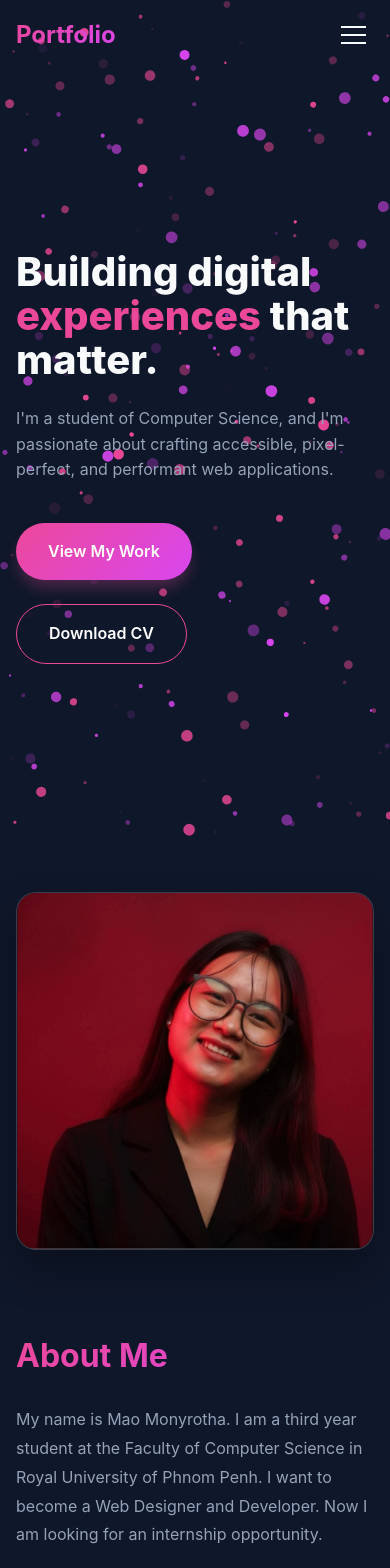
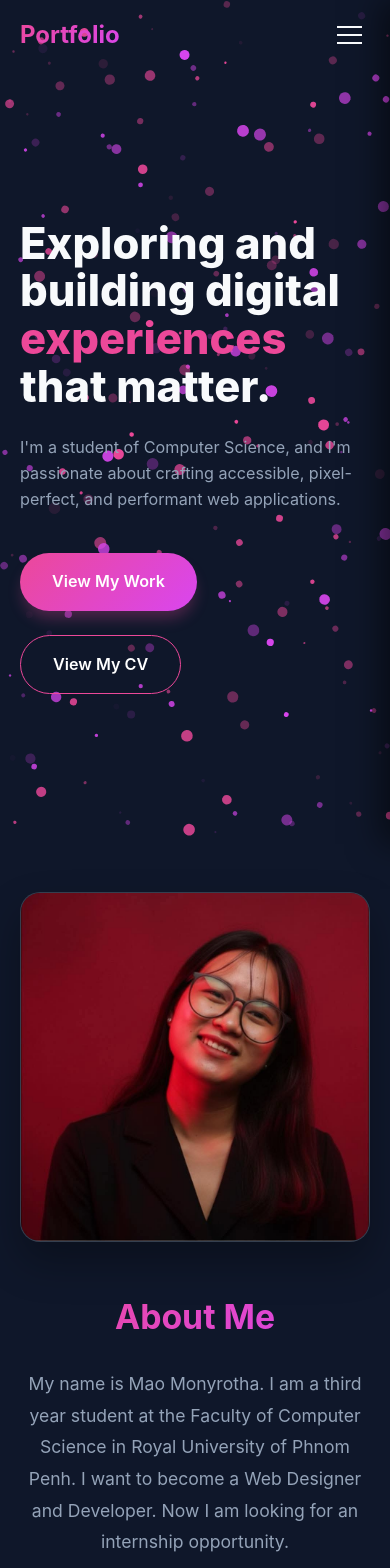
Before and after one commit to rothaa/Monyrotha, a React (Vite) app: page / in a window 390 px wide. Shown: the top 1568 px of the page. Built offline with nearby package versions, Linux system fonts and the light colour scheme; no server answers; the database is empty.

Commit message:
Pushing portfolio code

```diff
--- a/src/components/About.jsx
+++ b/src/components/About.jsx
@@ -3,8 +3,8 @@ import React from 'react'
 const About = () => {
     const gridStyles = {
         display: 'grid',
-        gridTemplateColumns: 'repeat(auto-fit, minmax(300px, 1fr))',
-        gap: '4rem',
+        gridTemplateColumns: 'repeat(auto-fit, minmax(280px, 1fr))',
+        gap: 'clamp(2rem, 8vw, 4rem)',
         alignItems: 'center',
     }
 
@@ -36,8 +36,8 @@ const About = () => {
                         }}
                     />
                 </div>
-                <div style={{ padding: '1rem 0' }}>
-                    <h2 className="section-title" style={{ textAlign: 'left', marginBottom: '1.5rem' }}>About Me</h2>
+                <div style={{ padding: '1rem 0' }} className="about-content">
+                    <h2 className="section-title" style={{ textAlign: 'inherit', marginBottom: '1.5rem' }}>About Me</h2>
                     <p style={{ color: 'var(--text-secondary)', marginBottom: '2rem', fontSize: '1.1rem', lineHeight: '1.8' }}>
                         My name is Mao Monyrotha. I am a third year student at the Faculty of Computer Science in Royal University of Phnom Penh. I want to become a Web Designer and Developer.
                         Now I am looking for an internship opportunity.
--- a/src/components/Comments.jsx
+++ b/src/components/Comments.jsx
@@ -144,11 +144,11 @@ const Comments = () => {
             <div className="container" style={{ position: 'relative', zIndex: 1 }}>
                 <h2 className="section-title">Community Feedback</h2>
 
-                <div style={{ display: 'grid', gridTemplateColumns: 'repeat(auto-fit, minmax(320px, 1fr))', gap: '4rem', alignItems: 'start' }}>
+                <div style={{ display: 'grid', gridTemplateColumns: 'repeat(auto-fit, minmax(280px, 1fr))', gap: '3rem', alignItems: 'start' }}>
 
                     {/* Form Section */}
-                    <div className="animate-slide-up" style={{ ...glassStyle, padding: '3rem' }}>
-                        <h3 style={{ fontSize: '1.75rem', marginBottom: '2rem', color: 'var(--text-primary)', fontWeight: '600' }}>
+                    <div className="animate-slide-up" style={{ ...glassStyle, padding: 'clamp(1.5rem, 5vw, 3rem)' }}>
+                        <h3 style={{ fontSize: 'var(--fs-h3)', marginBottom: '2rem', color: 'var(--text-primary)', fontWeight: '600' }}>
                             Drop a Message
                         </h3>
                         <form onSubmit={handleSubmit}>
--- a/src/components/HangmanGame.jsx
+++ b/src/components/HangmanGame.jsx
@@ -40,38 +40,39 @@ const HangmanGame = () => {
         background: 'rgba(15, 23, 42, 0.9)',
         backdropFilter: 'blur(12px)',
         borderRadius: '24px',
-        padding: '2rem',
+        padding: 'clamp(1rem, 5vw, 2rem)',
         border: '1px solid rgba(236, 72, 153, 0.2)',
         textAlign: 'center',
         maxWidth: '600px',
-        margin: '2rem auto',
+        margin: '1rem auto',
         boxShadow: '0 20px 50px rgba(0, 0, 0, 0.4)',
-        color: '#fff'
+        color: '#fff',
+        width: '100%'
     };
 
     const letterBoxStyles = {
         display: 'flex',
         justifyContent: 'center',
-        gap: '0.75rem',
-        margin: '2rem 0',
+        gap: 'min(0.75rem, 2vw)',
+        margin: '1.5rem 0',
         flexWrap: 'wrap'
     };
 
     const letterStyles = {
-        fontSize: '1.5rem',
+        fontSize: 'clamp(0.9rem, 5vw, 1.5rem)',
         fontWeight: '700',
-        paddingBottom: '0.5rem',
+        paddingBottom: '0.25rem',
         borderBottom: '3px solid var(--accent-primary)',
-        width: '30px',
+        width: 'clamp(15px, 6vw, 30px)',
         textAlign: 'center',
-        minHeight: '40px'
+        minHeight: '30px'
     };
 
     const keyboardStyles = {
         display: 'grid',
-        gridTemplateColumns: 'repeat(auto-fit, minmax(40px, 1fr))',
-        gap: '8px',
-        marginTop: '2rem'
+        gridTemplateColumns: 'repeat(auto-fit, minmax(35px, 1fr))',
+        gap: 'clamp(4px, 1vw, 8px)',
+        marginTop: '1.5rem'
     };
 
     const keyBtnStyles = (letter) => ({
--- a/src/components/Hero.jsx
+++ b/src/components/Hero.jsx
@@ -9,14 +9,14 @@ const Hero = () => {
     }
 
     const headingStyles = {
-        fontSize: '4rem',
+        fontSize: 'var(--fs-h1)',
         lineHeight: '1.1',
         fontWeight: '800',
         marginBottom: '1.5rem',
     }
 
     const subtextStyles = {
-        fontSize: '1.25rem',
+        fontSize: 'var(--fs-base)',
         color: 'var(--text-secondary)',
         maxWidth: '100%',
         marginBottom: '2.5rem',
@@ -49,7 +49,7 @@ const Hero = () => {
         <section id="hero" style={sectionStyles}>
             <div className="container">
                 <h1 style={headingStyles} className="animate-slide-up">
-                    Building digital <br />
+                    Exploring and building digital <span className="mobile-break"><br /></span>
                     <span style={{ color: 'var(--accent-primary)' }}>experiences</span> that matter.
                 </h1>
                 <p style={subtextStyles} className="animate-slide-up delay-100">
@@ -59,8 +59,9 @@ const Hero = () => {
                 <div style={{ display: 'flex', gap: '1.5rem', flexWrap: 'wrap' }} className="animate-slide-up delay-200">
                     <a href="#projects" style={buttonStyles}>View My Work</a>
                     <a
-                        href="/CV.pdf"
-                        download
+                        href="/Mao Monyrotha.cv.pdf"
+                        target="_blank"
+                        rel="noopener noreferrer"
                         style={secondaryButtonStyles}
                         onMouseEnter={e => {
                             e.currentTarget.style.background = 'rgba(236, 72, 153, 0.1)';
@@ -71,7 +72,7 @@ const Hero = () => {
                             e.currentTarget.style.transform = 'translateY(0)';
                         }}
                     >
-                        Download CV
+                        View My CV
                     </a>
                 </div>
             </div>
--- a/src/components/Navbar.jsx
+++ b/src/components/Navbar.jsx
@@ -67,6 +67,17 @@ const Navbar = () => {
         cursor: 'pointer',
     }
 
+    const mobileNavOverlayStyles = {
+        position: 'fixed',
+        inset: 0,
+        backgroundColor: 'rgba(0, 0, 0, 0.5)',
+        backdropFilter: 'blur(5px)',
+        zIndex: 1000,
+        opacity: mobileMenuOpen ? 1 : 0,
+        visibility: mobileMenuOpen ? 'visible' : 'hidden',
+        transition: 'all 0.3s ease',
+    }
+
     return (
         <nav style={navStyles}>
             <div className="container" style={contentStyles}>
@@ -77,6 +88,7 @@ const Navbar = () => {
                     className="mobile-menu-btn"
                     style={mobileMenuBtnStyles}
                     onClick={() => setMobileMenuOpen(!mobileMenuOpen)}
+                    aria-label="Toggle menu"
                 >
                     <span style={{ ...barStyles, transform: mobileMenuOpen ? 'rotate(45deg) translate(5px, 6px)' : 'none' }}></span>
                     <span style={{ ...barStyles, opacity: mobileMenuOpen ? 0 : 1 }}></span>
@@ -94,7 +106,20 @@ const Navbar = () => {
                 </div>
 
                 {/* Mobile Menu Overlay */}
+                {mobileMenuOpen && (
+                    <div
+                        style={mobileNavOverlayStyles}
+                        onClick={() => setMobileMenuOpen(false)}
+                    />
+                )}
+
                 <div className="mobile-nav" style={{ transform: `translateX(${mobileMenuOpen ? '0' : '100%'})` }}>
+                    <button
+                        style={{ position: 'absolute', top: '2rem', right: '2rem', color: 'white', fontSize: '2rem', border: 'none', background: 'transparent' }}
+                        onClick={() => setMobileMenuOpen(false)}
+                    >
+                        &times;
+                    </button>
                     {['Home', 'About', 'Education', 'Projects', 'Comments', 'Contact'].map((item) => (
                         <a
                             key={item}
@@ -102,7 +127,9 @@ const Navbar = () => {
                             style={{
                                 fontSize: '1.5rem',
                                 color: item === 'Contact' ? 'var(--accent-primary)' : 'var(--text-primary)',
-                                fontWeight: '600'
+                                fontWeight: '600',
+                                textDecoration: 'none',
+                                padding: '1rem'
                             }}
                             onClick={() => setMobileMenuOpen(false)}
                         >
--- a/src/components/NumberGuessingGame.jsx
+++ b/src/components/NumberGuessingGame.jsx
@@ -56,10 +56,11 @@ const NumberGuessingGame = () => {
         background: 'rgba(30, 41, 59, 0.7)',
         backdropFilter: 'blur(12px)',
         borderRadius: '20px',
-        padding: '2rem',
+        padding: 'clamp(1rem, 5vw, 2rem)',
         border: '1px solid rgba(255, 255, 255, 0.1)',
         textAlign: 'center',
-        maxWidth: '400px',
+        maxWidth: '100%',
+        width: '400px',
         margin: '2rem auto',
         boxShadow: '0 20px 50px rgba(0, 0, 0, 0.3)',
         animation: shake ? 'shake 0.5s ease' : 'none',
--- a/src/components/Projects.jsx
+++ b/src/components/Projects.jsx
@@ -47,7 +47,7 @@ const Projects = () => {
 
     const gridStyles = {
         display: 'grid',
-        gridTemplateColumns: 'repeat(auto-fit, minmax(280px, 1fr))',
+        gridTemplateColumns: 'repeat(auto-fit, minmax(260px, 1fr))',
         gap: '2rem',
     }
 
--- a/src/components/QuizGame.jsx
+++ b/src/components/QuizGame.jsx
@@ -148,10 +148,11 @@ const QuizGame = () => {
         background: 'rgba(15, 23, 42, 0.9)',
         backdropFilter: 'blur(12px)',
         borderRadius: '20px',
-        padding: '2rem',
+        padding: 'clamp(1rem, 5vw, 2rem)',
         border: '1px solid rgba(236, 72, 153, 0.2)',
         textAlign: 'center',
-        maxWidth: '500px',
+        maxWidth: '100%',
+        width: '500px',
         margin: '2rem auto',
         boxShadow: '0 20px 50px rgba(0, 0, 0, 0.4)',
         color: '#fff'
--- a/src/components/Testimonials.jsx
+++ b/src/components/Testimonials.jsx
@@ -32,7 +32,7 @@ const Testimonials = () => {
 
     const gridStyles = {
         display: 'grid',
-        gridTemplateColumns: 'repeat(auto-fit, minmax(300px, 1fr))',
+        gridTemplateColumns: 'repeat(auto-fit, minmax(260px, 1fr))',
         gap: '2rem',
     }
 
--- a/src/index.css
+++ b/src/index.css
@@ -1,22 +1,20 @@
 :root {
   /* Color Palette - Modern & Premium */
   --bg-primary: #0f172a;
-  /* Slate 900 */
   --bg-secondary: #1e293b;
-  /* Slate 800 */
   --bg-card: #1e293b;
   --text-primary: #f8fafc;
-  /* Slate 50 */
   --text-secondary: #94a3b8;
-  /* Slate 400 */
   --accent-primary: #ec4899;
-  /* Pink 500 */
   --accent-secondary: #d946ef;
-  /* Fuchsia 500 */
   --accent-gradient: linear-gradient(135deg, var(--accent-primary), var(--accent-secondary));
 
-  /* Typography */
+  /* Fluid Typography */
   --font-sans: 'Inter', system-ui, -apple-system, sans-serif;
+  --fs-base: clamp(1rem, 0.95rem + 0.25vw, 1.125rem);
+  --fs-h1: clamp(2.5rem, 1.5rem + 5vw, 4.5rem);
+  --fs-h2: clamp(2rem, 1.5rem + 2.5vw, 3rem);
+  --fs-h3: clamp(1.5rem, 1.25rem + 1.25vw, 2rem);
 
   /* Spacing */
   --container-width: 1200px;
@@ -25,7 +23,7 @@
   --spacing-sm: 1rem;
   --spacing-md: 2rem;
   --spacing-lg: 4rem;
-  --spacing-xl: 8rem;
+  --spacing-xl: clamp(4rem, 2rem + 10vw, 8rem);
 
   /* Transitions */
   --transition-fast: 0.2s ease;
@@ -43,7 +41,9 @@ body {
   background-color: var(--bg-primary);
   color: var(--text-primary);
   line-height: 1.6;
+  font-size: var(--fs-base);
   -webkit-font-smoothing: antialiased;
+  overflow-x: hidden;
 }
 
 button {
@@ -62,14 +62,15 @@ a {
   max-width: var(--container-width);
   margin: 0 auto;
   padding: 0 var(--spacing-md);
+  width: 100%;
 }
 
 .section {
-  padding: var(--spacing-xl) 0;
+  padding: clamp(3rem, 10vw, var(--spacing-xl)) 0;
 }
 
 .section-title {
-  font-size: 2.5rem;
+  font-size: var(--fs-h2);
   margin-bottom: var(--spacing-lg);
   text-align: center;
   font-weight: 700;
@@ -77,6 +78,18 @@ a {
   background-clip: text;
   -webkit-background-clip: text;
   -webkit-text-fill-color: transparent;
+}
+
+h1 {
+  font-size: var(--fs-h1);
+}
+
+h2 {
+  font-size: var(--fs-h2);
+}
+
+h3 {
+  font-size: var(--fs-h3);
 }
 
 /* Animations */
@@ -108,7 +121,6 @@ a {
 
 .animate-slide-up {
   opacity: 0;
-  /* Star hidden */
   animation: slideUp 0.8s ease-out forwards;
 }
 
@@ -147,44 +159,17 @@ a {
 }
 
 /* Responsive Design */
-/* Responsive Design */
 @media (max-width: 1024px) {
   :root {
     --container-width: 900px;
-    --spacing-xl: 6rem;
   }
 }
 
 @media (max-width: 768px) {
   :root {
-    --spacing-xl: 4rem;
-    --spacing-lg: 2rem;
-    --spacing-md: 1.5rem;
     --header-height: 70px;
   }
 
-  .section-title {
-    font-size: 2rem;
-  }
-
-  .container {
-    padding: 0 1.5rem;
-  }
-
-  h1 {
-    font-size: 2.5rem !important;
-    /* Force override for Hero */
-  }
-
-  h2 {
-    font-size: 2rem !important;
-  }
-
-  p {
-    font-size: 1rem !important;
-  }
-
-  /* Mobile Navigation Toggles */
   .desktop-menu {
     display: none !important;
   }
@@ -193,23 +178,41 @@ a {
     display: flex !important;
   }
 
-  /* Mobile Menu Container */
   .mobile-nav {
     position: fixed;
-    top: var(--header-height);
-    left: 0;
-    width: 100%;
-    height: calc(100vh - var(--header-height));
+    top: 0;
+    right: 0;
+    width: 280px;
+    height: 100vh;
     background-color: var(--bg-primary);
     display: flex;
     flex-direction: column;
     justify-content: center;
     align-items: center;
     gap: 2rem;
-    transition: transform 0.3s ease-in-out;
-    border-top: 1px solid rgba(255, 255, 255, 0.1);
+    transition: transform 0.4s cubic-bezier(0.77, 0, 0.175, 1);
+    border-left: 1px solid rgba(255, 255, 255, 0.1);
     backdrop-filter: blur(10px);
-    z-index: 999;
+    z-index: 1001;
+    box-shadow: -10px 0 30px rgba(0, 0, 0, 0.5);
+  }
+}
+
+@media (max-width: 768px) {
+  .about-content {
+    text-align: center;
+  }
+}
+
+@media (max-width: 480px) {
+  .container {
+    padding: 0 1.25rem;
+  }
+}
+
+@media (max-width: 500px) {
+  .mobile-break {
+    display: none;
   }
 }
 
@@ -232,18 +235,3 @@ a {
     transform: translateX(-5px);
   }
 }
-
-@media (max-width: 480px) {
-  :root {
-    --spacing-xl: 3rem;
-  }
-
-  .container {
-    padding: 0 1rem;
-  }
-
-  .section-title {
-    font-size: 1.75rem;
-    margin-bottom: 1.5rem;
-  }
-}
```
Also changed, not shown: 2 other files (tests, documents, lock files or other folders).
